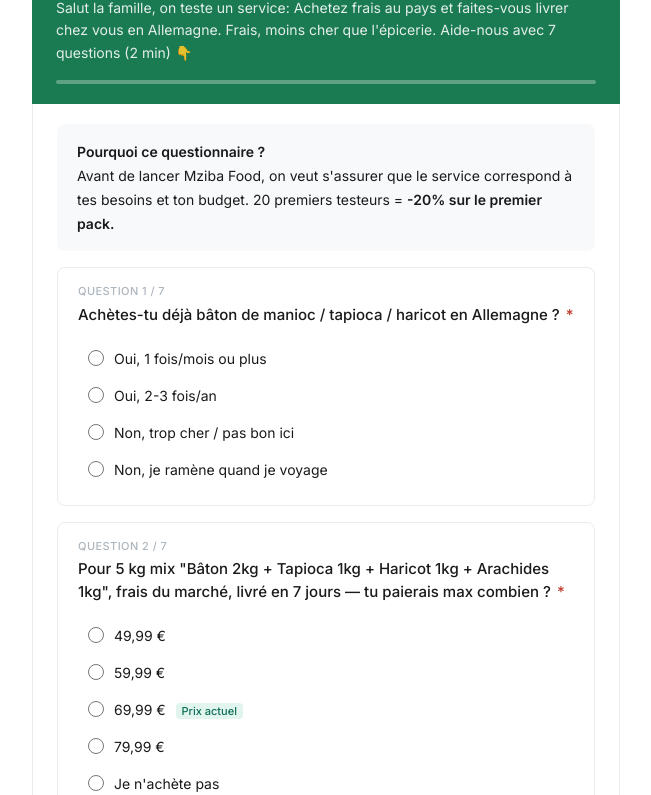
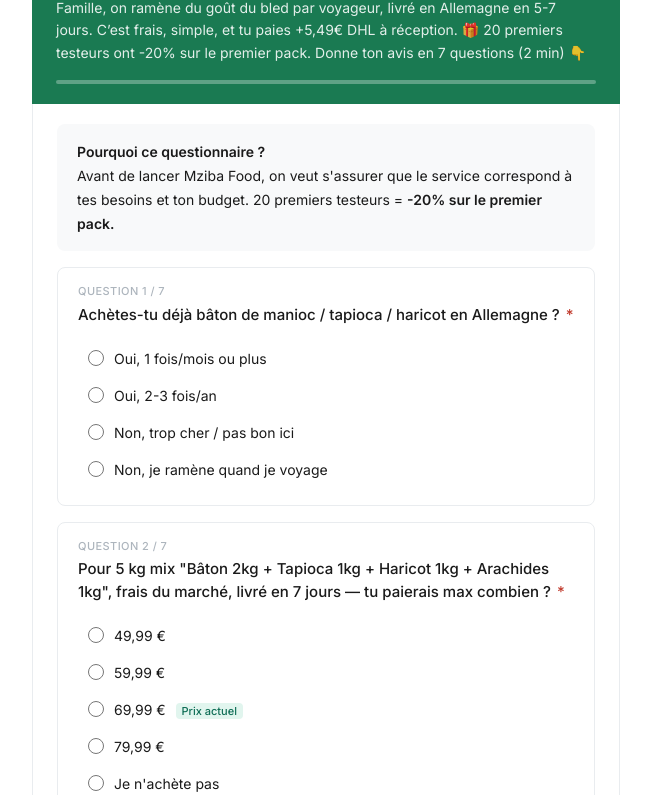
Before and after one commit to bastianNebra/Mziba-food, a website: page index.html in a window 1280 px wide. Shown: the part 85-880 px from the top of the page, without its empty margins (314-965 px from the left). Drawn offline with Linux system fonts and the light colour scheme.

```diff
--- a/index.html
+++ b/index.html
@@ -89,8 +89,7 @@
 <div class="form-wrap">
   <div class="form-header">
     <h1>Mziba Food - Ton avis 🇨🇲🇩🇪</h1>
-    <p>Salut la famille, on teste un service:
-      Achetez frais au pays et faites-vous livrer chez vous en Allemagne. Frais, moins cher que l'épicerie. Aide-nous avec 7 questions (2 min) 👇</p>
+    <p>Famille, on ramène du goût du bled par voyageur, livré en Allemagne en 5-7 jours. C’est frais, simple, et tu paies +5,49€ DHL à réception. 🎁 20 premiers testeurs ont -20% sur le premier pack. Donne ton avis en 7 questions (2 min) 👇</p>
     <div class="progress-bar">
       <div class="progress-bar-fill" id="progressFill" style="width: 0%"></div>
     </div>
```
